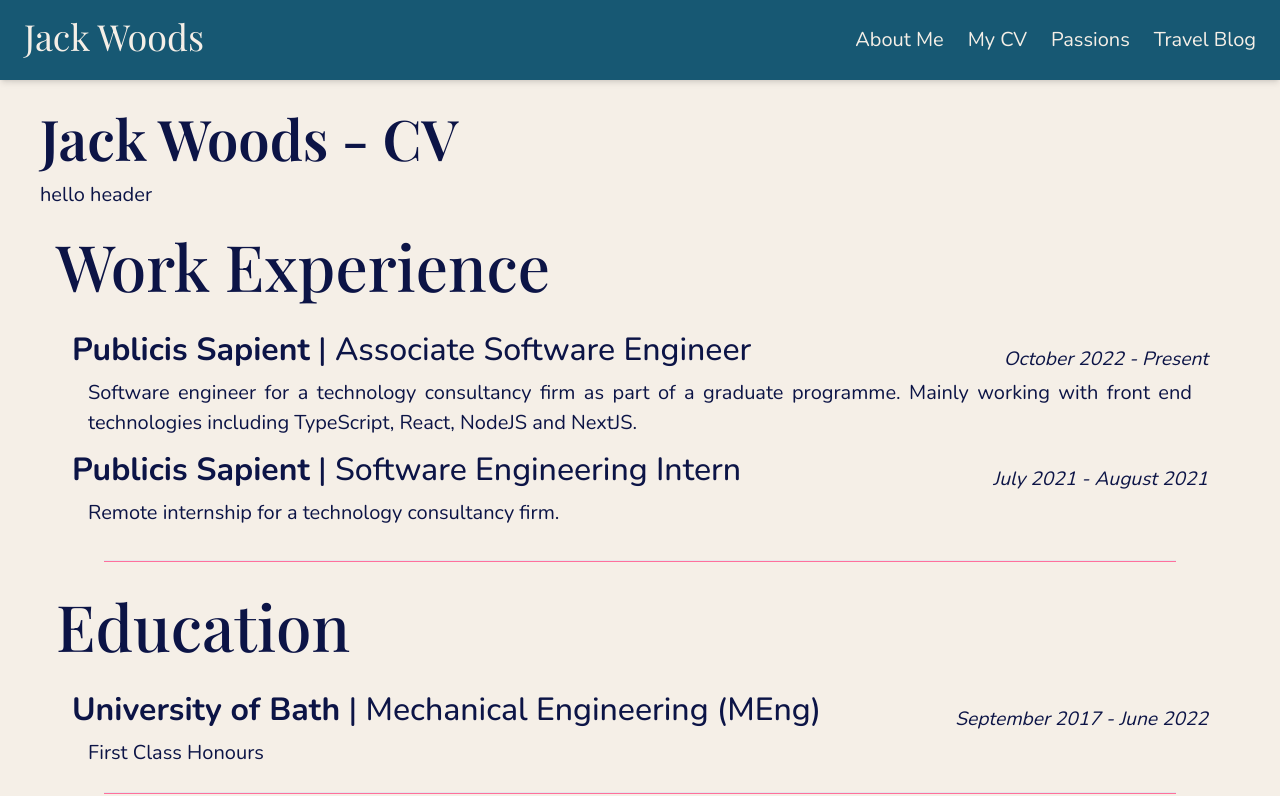
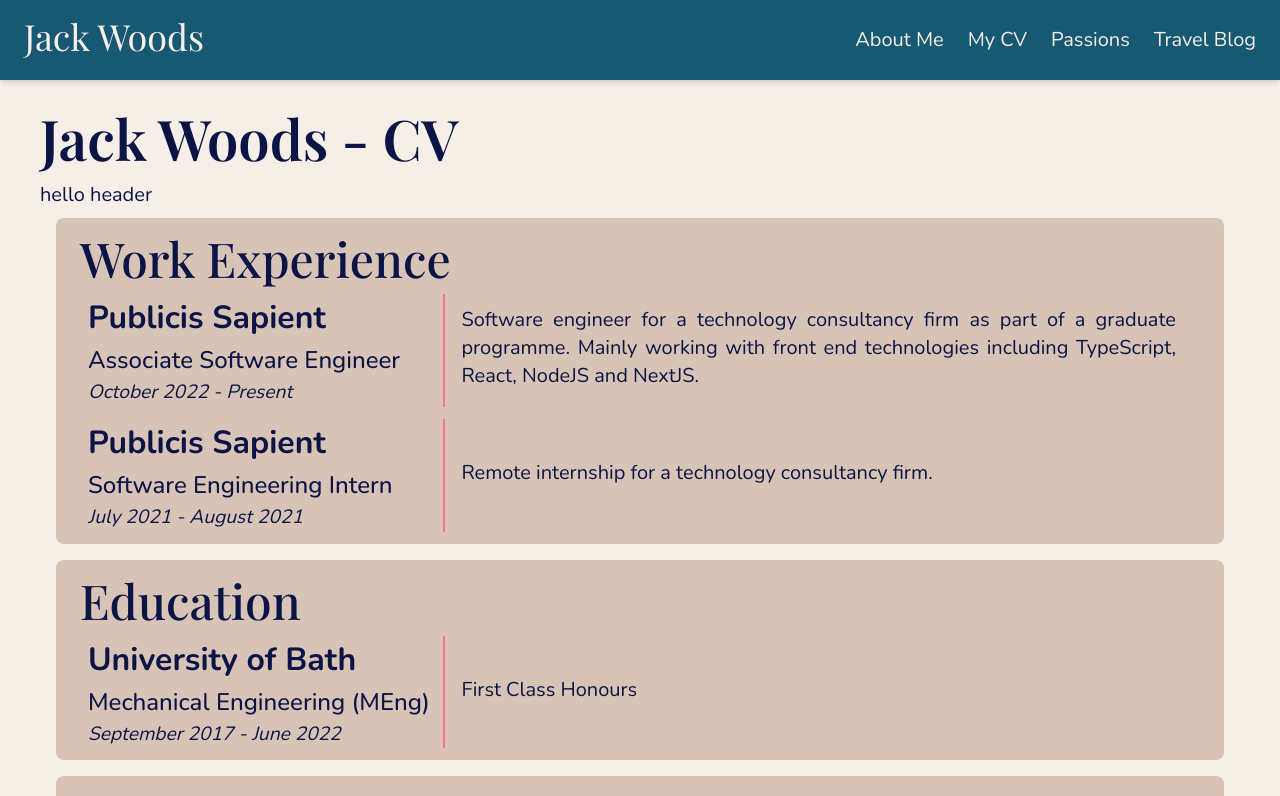
Before and after one commit to Woods-Jack/personal-site, a Next.js app: page /cv in a window 1280 px wide. Shown: the top 796 px of the page. Built offline with nearby package versions, Linux system fonts and the light colour scheme; a web font is replaced by a local one; what tailwindcss-filters would draw is missing.

Commit message:
Improved CV Formatting

```diff
--- a/app/cv/page.tsx
+++ b/app/cv/page.tsx
@@ -9,14 +9,9 @@ export default function CVPage() {
       <div className='max-w-[1200px] flex flex-col md:mx-auto mx-4 justify-center'>
         <h1>Jack Woods - CV</h1>
         <p>{header.content}</p>
-        <div className='flex flex-col space-y-4'>
+        <div className='flex flex-col space-y-4 mb-4'>
           {sections.map((section, index) => (
-            <>
               <CVSection key={section.header} header={section.header} content={section.content} />
-              {index !== sections.length -1 && (
-                <hr className="bg-[#ff709c] px-4 mt-2 mx-16 h-[2px] w-max-full"/>
-              )}
-            </>
           ))}
         </div>
       </div>
--- a/components/CV/CVSection.tsx
+++ b/components/CV/CVSection.tsx
@@ -3,8 +3,8 @@ import { SectionEntry } from "./SectionEntry"
 
 export const CVSection = ({header, content}: CVSectionProps) => {
     return(
-    <div className="mb-2 md:px-4">
-        <h2>{header}</h2>
+    <div className="md:px-4 md:mx-4 bg-light-sec rounded-lg">
+        <h2 className="md:text-5xl text-4xl mt-4 mx-2">{header}</h2>
         {content.map((entry) => (
             <SectionEntry
                 key={entry.title}
--- a/components/CV/SectionEntry.tsx
+++ b/components/CV/SectionEntry.tsx
@@ -2,12 +2,13 @@ import { SectionEntryProps } from "./CV.type"
 
 export const SectionEntry = ({title, subtitle, date, desc}: SectionEntryProps) => {
     return(
-        <div className="mx-2 md:mx-4 mb-2">
-            <div className="mb-1 flex md:flex-row flex-col md:justify-between items-end">
-                <h3><strong>{title}</strong> | {subtitle}</h3>
+        <div className="mx-2 md:mx-4 mb-2 flex flex-col md:flex-row justify-stretch items-center">
+            <div className="mb-1 flex flex-col md:justify-between items-start md:w-1/3 w-full border-r-[#ff709c] md:border-r-2">
+                <h3><strong>{title}</strong></h3>
+                <h4>{subtitle}</h4>
                 <em>{date}</em>
             </div>
-            <p className="md:mx-4 text-justify">{desc}</p>
+            <p className="md:mx-4 text-justify md:w-2/3 w-full h-min text-base md:text-xl">{desc}</p>
         </div>
     )
 }
```
Also changed, not shown: app/page.tsx (+7 -1 lines), app/passions/page.tsx (+9 -3 lines).
